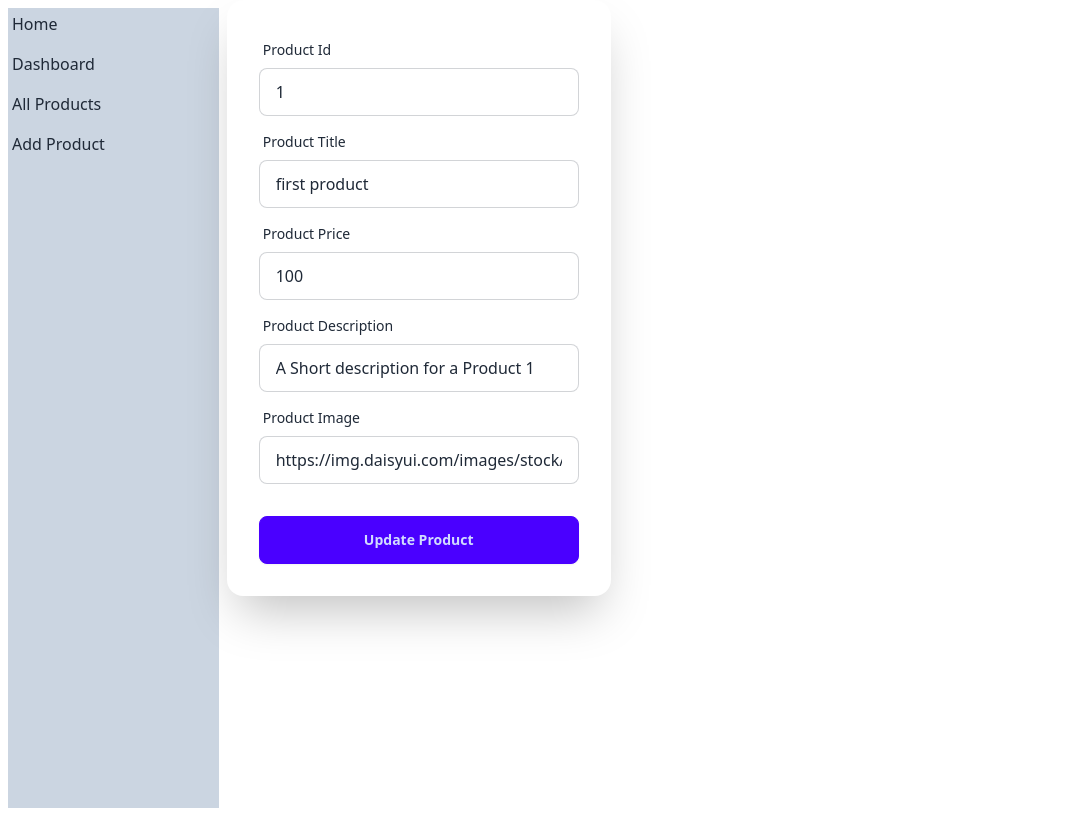
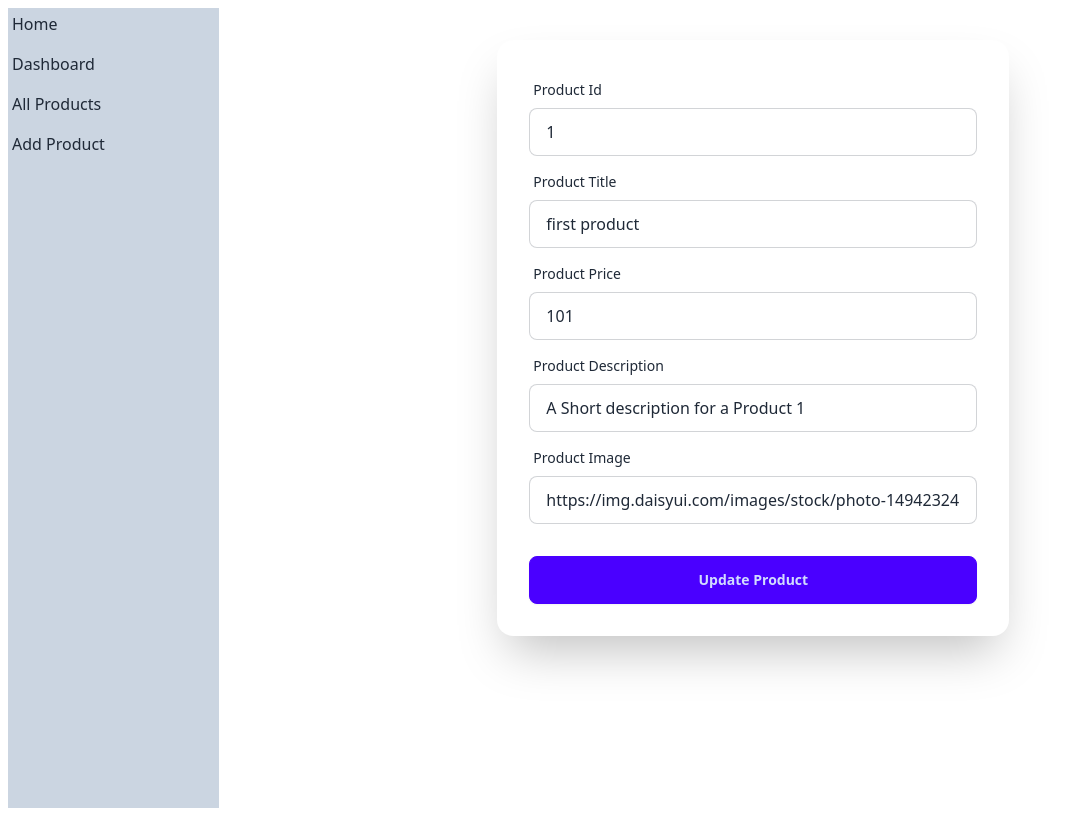
Before and after one commit to new-hero/strideProject1, a React (Vite) app in the folder client/: page /dashboard/updateProduct/1 in a window 1280 px wide. Shown: the whole page, without its empty margins (0-1073 px from the left). Built offline with nearby package versions, Linux system fonts and the light colour scheme; no server answers; data requests are answered from the project's data file; sample sign-in values are in the browser's storage.

Commit message:
update product page set up

```diff
--- a/client/db.json
+++ b/client/db.json
@@ -3,7 +3,7 @@
     {
       "id": "1",
       "title": "first product",
-      "price": 100,
+      "price": 101,
       "img": "https://img.daisyui.com/images/stock/photo-1494232410401-ad00d5433cfa.jpg",
       "description": "A Short description for a Product 1"
     },
--- a/client/src/Pages/UserPages/AddProduct.jsx
+++ b/client/src/Pages/UserPages/AddProduct.jsx
@@ -34,8 +34,8 @@ const AddProduct = () => {
   };
   return (
     <div>
-      <div>
-        <div className="card shrink-0 w-full max-w-sm shadow-2xl bg-base-100">
+      <div className="my-10">
+        <div className="card shrink-0 w-full max-w-lg mx-auto shadow-2xl bg-base-100">
           <form className="card-body" onSubmit={handleForm}>
             {/* id */}
             <div className="form-control">
--- a/client/src/Pages/UserPages/UpdateProduct.jsx
+++ b/client/src/Pages/UserPages/UpdateProduct.jsx
@@ -1,4 +1,5 @@
 import { useLoaderData } from "react-router-dom";
+import { toast } from "react-toastify";
 
 const UpdateProduct = () => {
   const loadedProduct = useLoaderData();
@@ -38,8 +39,8 @@ const UpdateProduct = () => {
   };
   return (
     <div>
-      <div>
-        <div className="card shrink-0 w-full max-w-sm shadow-2xl bg-base-100">
+      <div className="my-10">
+        <div className="card shrink-0 w-full max-w-lg mx-auto shadow-2xl bg-base-100">
           <form className="card-body" onSubmit={handleForm}>
             {/* id */}
             <div className="form-control">
```
